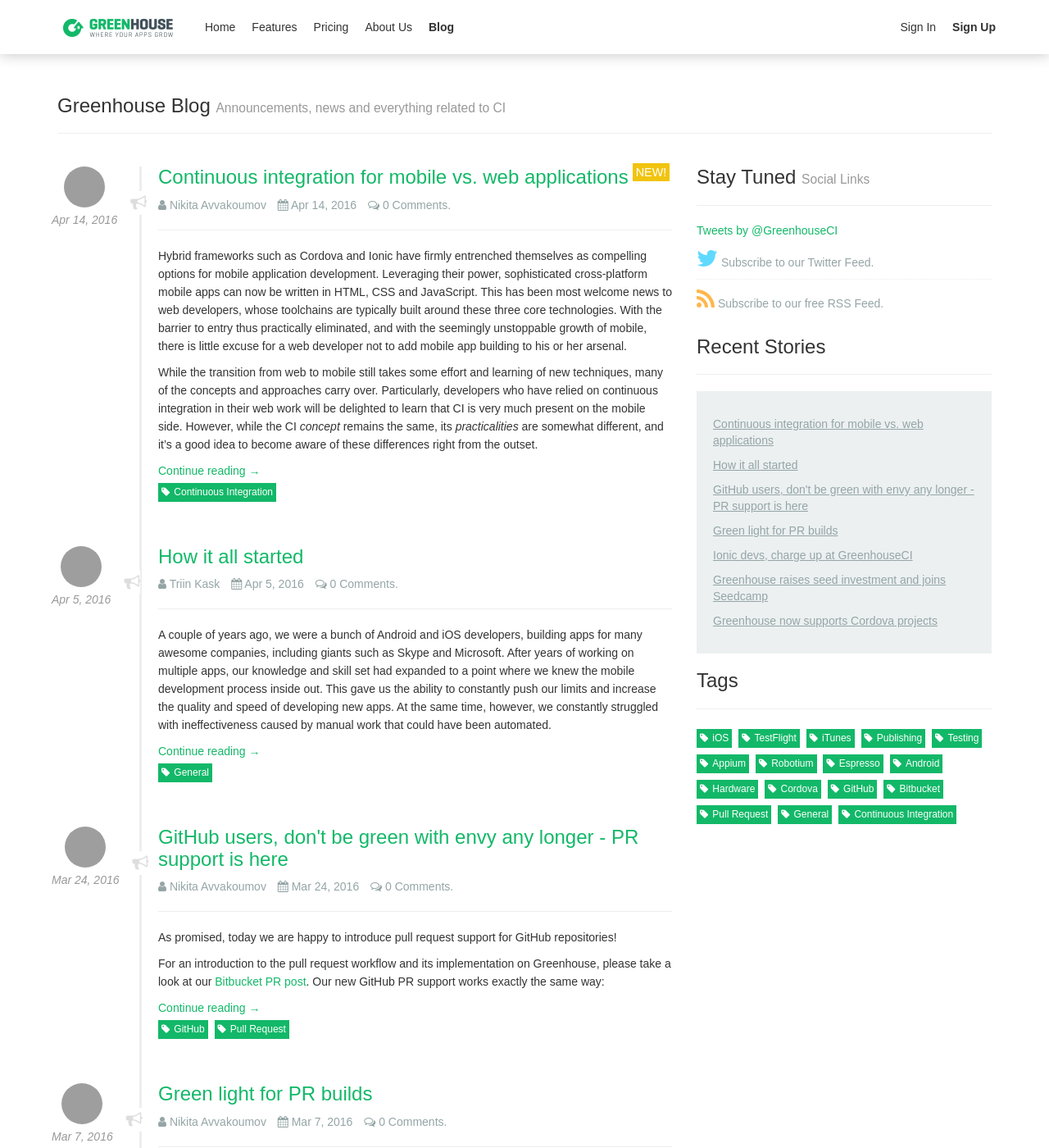
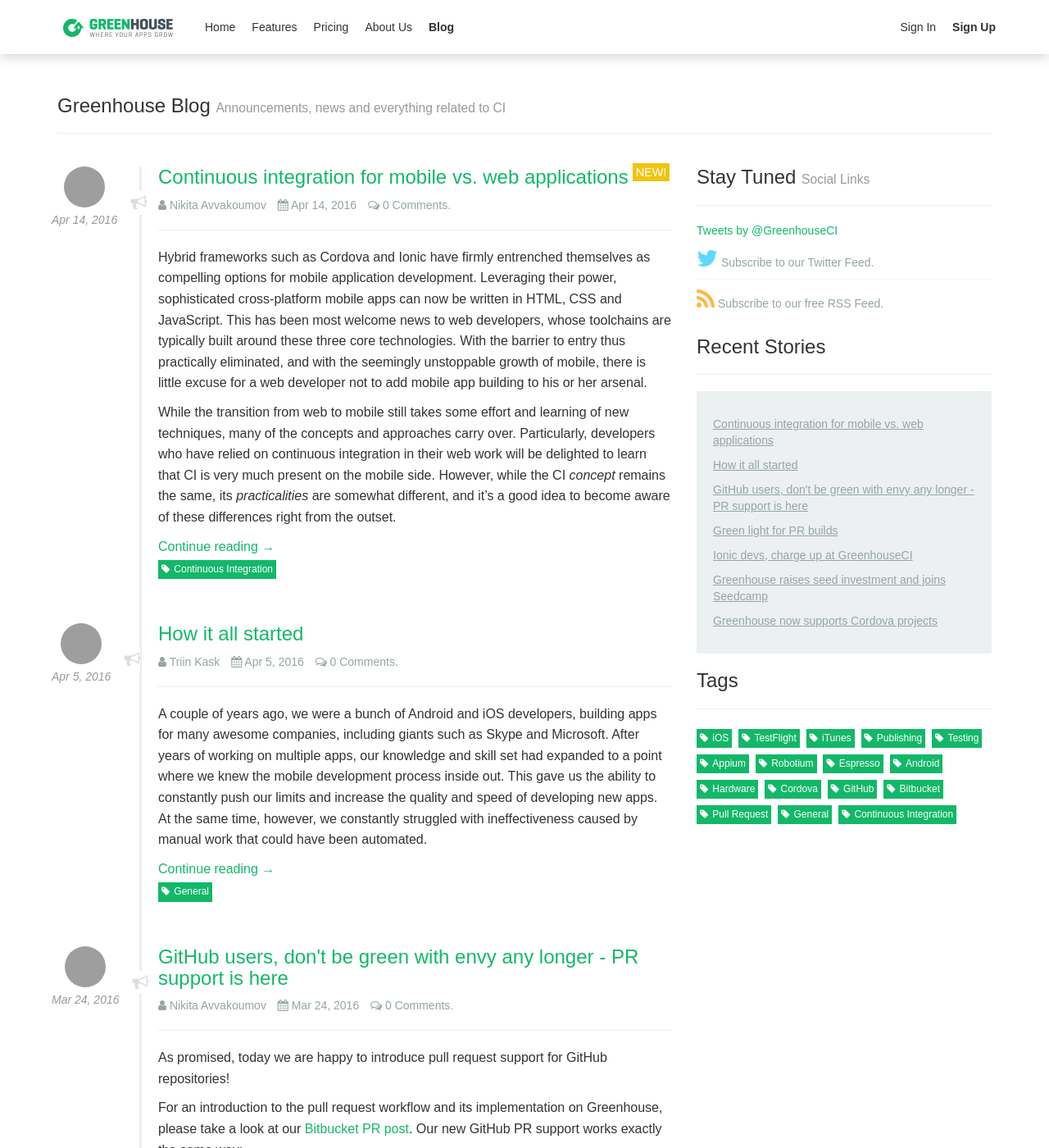
Before and after one commit to GreenhouseCI/blog.greenhouseci.com, a Jekyll site: the page built from index.html, in a window 1280 px wide and 1400 px high. Shown: the whole window at 82% size. Built offline with Jekyll 4.4.1, drawn with Linux system fonts in a browser that asks for light colours; nearby versions of some CDN libraries; the list of posts is cut into pages by our own code; comment, search, counter and statistics services are not loaded; grey boxes are pictures that could not be loaded.

Commit message:
Increase paragraph font size

```diff
--- a/_sass/_base.scss
+++ b/_sass/_base.scss
@@ -1,15 +1,20 @@
-.blg-text img {
+.blg-text {
+  font-size: 16px;
+  line-height: 1.6em;
+
+  img {
     max-width: 100%;
+  }
+
+  h2 {
+    color: #12B868;
+    font-size: 1.3em;
+  }
 }
 
 h1 {
     color: #12B868;
     font-size: 26px;
-}
-
-.blg-text h2 {
-    color: #12B868;
-    font-size: 22px;
 }
 
 .social-share {
```
